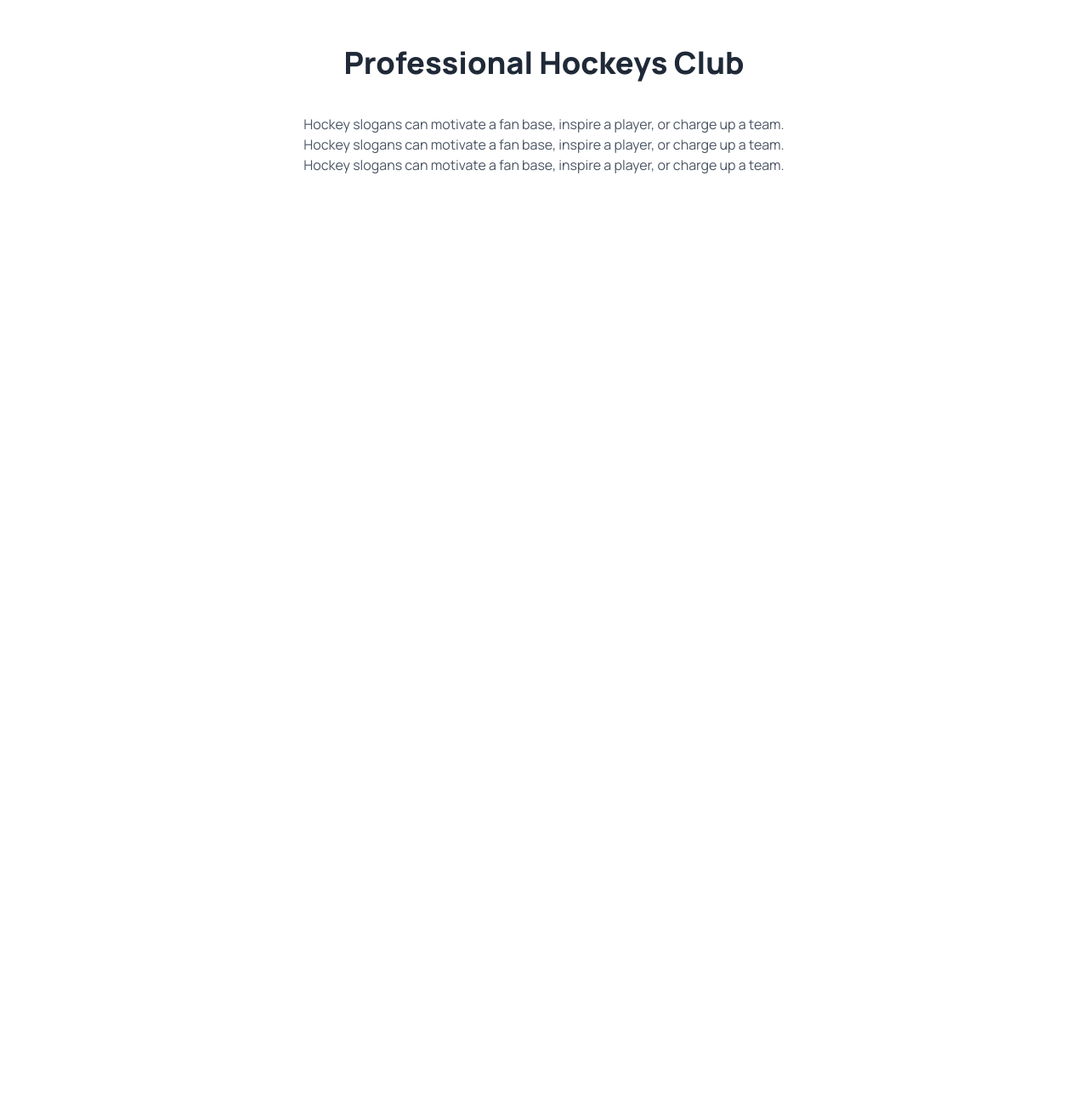
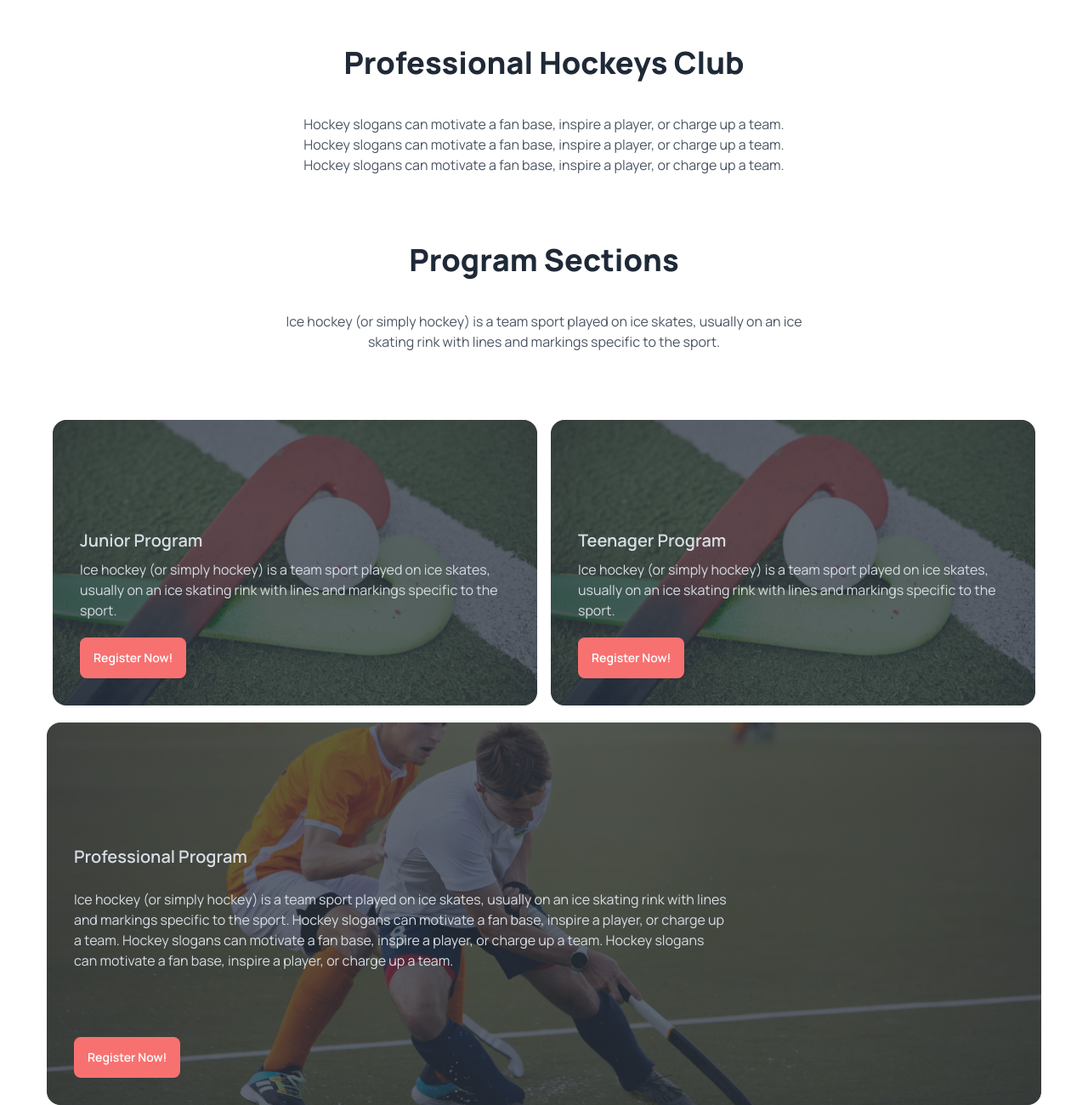
Before and after one commit to Sihab89T/assignment-3, a plain HTML site: page index.html in a window 1280 px wide. Shown: the part 1124-2424 px from the top of the page at 85% size. Before the commit the page ends 1330 px from the top, so only its background shows below. Drawn offline with nearby package versions, Linux system fonts and the light colour scheme.

Commit message:
added program section

```diff
--- a/index.html
+++ b/index.html
@@ -1,5 +1,6 @@
 <!DOCTYPE html>
 <html lang="en">
+
 <head>
     <meta charset="UTF-8">
     <meta name="viewport" content="width=device-width, initial-scale=1.0">
@@ -9,16 +10,18 @@
     <script src="https://cdn.tailwindcss.com"></script>
     <link rel="preconnect" href="https://fonts.googleapis.com">
     <link rel="preconnect" href="https://fonts.gstatic.com" crossorigin>
-<link href="https://fonts.googleapis.com/css2?family=Manrope:wght@400;500;600;700;800&display=swap" rel="stylesheet">
+    <link href="https://fonts.googleapis.com/css2?family=Manrope:wght@400;500;600;700;800&display=swap"
+        rel="stylesheet">
 
     <style>
-      .font-manrope{
+        .font-manrope {
             font-family: 'Manrope', sans-serif;
         }
     </style>
 
 
 </head>
+
 <body class="font-manrope">
     <header class="w-full">
         <nav class="container">
@@ -26,9 +29,14 @@
                 <div class="navbar-start">
                     <div class="dropdown">
                         <div tabindex="0" role="button" class="btn btn-ghost lg:hidden">
-                  <svg xmlns="http://www.w3.org/2000/svg" class="h-5 w-5" fill="none" viewBox="0 0 24 24" stroke="currentColor"><path stroke-linecap="round" stroke-linejoin="round" stroke-width="2" d="M4 6h16M4 12h8m-8 6h16" /></svg>
+                            <svg xmlns="http://www.w3.org/2000/svg" class="h-5 w-5" fill="none" viewBox="0 0 24 24"
+                                stroke="currentColor">
+                                <path stroke-linecap="round" stroke-linejoin="round" stroke-width="2"
+                                    d="M4 6h16M4 12h8m-8 6h16" />
+                            </svg>
                         </div>
-                <ul tabindex="0" class="menu menu-sm dropdown-content mt-3 z-[1] p-2 shadow bg-base-100 rounded-box w-52">
+                        <ul tabindex="0"
+                            class="menu menu-sm dropdown-content mt-3 z-[1] p-2 shadow bg-base-100 rounded-box w-52">
                             <li><a>Home</a></li>
                             <li><a>About</a></li>
                             <li><a>Pages</a></li>
@@ -48,8 +56,10 @@
                     </ul>
                 </div>
                 <div class="navbar-end">
-                <div class="bg-red-500"><svg xmlns="http://www.w3.org/2000/svg" fill="none" viewBox="0 0 24 24" strokeWidth={1.5} stroke="currentColor" className="w-6 h-6">
-                    <path strokeLinecap="round" strokeLinejoin="round" d="m21 21-5.197-5.197m0 0A7.5 7.5 0 1 0 5.196 5.196a7.5 7.5 0 0 0 10.607 10.607Z" />
+                    <div class="bg-red-500"><svg xmlns="http://www.w3.org/2000/svg" fill="none" viewBox="0 0 24 24"
+                            strokeWidth={1.5} stroke="currentColor" className="w-6 h-6">
+                            <path strokeLinecap="round" strokeLinejoin="round"
+                                d="m21 21-5.197-5.197m0 0A7.5 7.5 0 1 0 5.196 5.196a7.5 7.5 0 0 0 10.607 10.607Z" />
                         </svg>
                     </div>
                     <div><a class="btn btn-primary bg-red-500 border-none text-white">
@@ -61,28 +71,32 @@
             <div class="container mt-16 ">
                 <div class="carousel">
                     <div id="slide1" class="carousel-item relative w-full">
-                      <img src="https://daisyui.com/images/stock/photo-1625726411847-8cbb60cc71e6.jpg" class="w-full" />
+                        <img src="https://daisyui.com/images/stock/photo-1625726411847-8cbb60cc71e6.jpg"
+                            class="w-full" />
                         <div class="absolute flex justify-between transform -translate-y-1/2 left-5 right-5 top-1/2">
                             <a href="#slide4" class="btn btn-circle">❮</a>
                             <a href="#slide2" class="btn btn-circle">❯</a>
                         </div>
                     </div>
                     <div id="slide2" class="carousel-item relative w-full">
-                      <img src="https://daisyui.com/images/stock/photo-1609621838510-5ad474b7d25d.jpg" class="w-full" />
+                        <img src="https://daisyui.com/images/stock/photo-1609621838510-5ad474b7d25d.jpg"
+                            class="w-full" />
                         <div class="absolute flex justify-between transform -translate-y-1/2 left-5 right-5 top-1/2">
                             <a href="#slide1" class="btn btn-circle">❮</a>
                             <a href="#slide3" class="btn btn-circle">❯</a>
                         </div>
                     </div>
                     <div id="slide3" class="carousel-item relative w-full">
-                      <img src="https://daisyui.com/images/stock/photo-1414694762283-acccc27bca85.jpg" class="w-full" />
+                        <img src="https://daisyui.com/images/stock/photo-1414694762283-acccc27bca85.jpg"
+                            class="w-full" />
                         <div class="absolute flex justify-between transform -translate-y-1/2 left-5 right-5 top-1/2">
                             <a href="#slide2" class="btn btn-circle">❮</a>
                             <a href="#slide4" class="btn btn-circle">❯</a>
                         </div>
                     </div>
                     <div id="slide4" class="carousel-item relative w-full">
-                      <img src="https://daisyui.com/images/stock/photo-1665553365602-b2fb8e5d1707.jpg" class="w-full" />
+                        <img src="https://daisyui.com/images/stock/photo-1665553365602-b2fb8e5d1707.jpg"
+                            class="w-full" />
                         <div class="absolute flex justify-between transform -translate-y-1/2 left-5 right-5 top-1/2">
                             <a href="#slide3" class="btn btn-circle">❮</a>
                             <a href="#slide1" class="btn btn-circle">❯</a>
@@ -93,14 +107,75 @@
         </section>
     </header>
     <main>
-        <section>
+        <section class="container">
             <div class="professional-container mt-20 text-center">
                 <h2 class="text-4xl font-extrabold">Professional Hockeys Club</h2>
-                <p class="mt-10 text-gray-600">Hockey slogans can motivate a fan base, inspire a player, or charge up a team.
+                <p class="mt-10 text-gray-600">Hockey slogans can motivate a fan base, inspire a player, or charge up a
+                    team.
                     <br>
                     Hockey slogans can motivate a fan base, inspire a player, or charge up a team.
                     <br>
-                    Hockey slogans can motivate a fan base, inspire a player, or charge up a team.</p>
+                    Hockey slogans can motivate a fan base, inspire a player, or charge up a team.
+                </p>
+            </div>
+            <div class="">
+                <div class="text-center mt-20">
+                    <h2 class="text-4xl font-extrabold">Program Sections</h2>
+                    <p class="mt-10 text-gray-600">Ice hockey (or simply hockey) is a team sport played on ice skates,
+                        usually on an ice
+                        <br>
+                        skating rink with lines and markings specific to the sport.
+                    </p>
+                </div>
+                <div class="flex space-x-4 mt-20 justify-center">
+                    <div class="card w-[570px] image-full">
+                        <figure><img src="Images/2.png" alt="" /></figure>
+                        <div class="card-body">
+                            <h2 class="card-title mt-24">Junior Program</h2>
+                            <p>Ice hockey (or simply hockey) is a team sport played on ice skates, usually on an ice
+                                skating rink with lines and markings specific to the sport.</p>
+                            <div class="card-actions justify-start">
+                                <button class="btn btn-primary bg-red-400 text-white border-none">Register Now!</button>
+                            </div>
+                        </div>
+                    </div>
+                    <div class="card w-[570px] image-full">
+                        <figure><img src="Images/2.png" alt="" /></figure>
+                        <div class="card-body">
+                            <h2 class="card-title mt-24">Teenager Program</h2>
+                            <p>Ice hockey (or simply hockey) is a team sport played on ice skates, usually on an ice
+                                skating rink with lines and markings specific to the sport.</p>
+                            <div class="card-actions justify-start">
+                                <button class="btn btn-primary bg-red-400 text-white border-none">Register Now!</button>
+                            </div>
+                        </div>
+                    </div>
+                </div>
+                <div class="flex justify-center mt-5">
+                    <div class="card  image-full">
+                        <figure><img class="" src="Images/4.png" alt="" /></figure>
+                        <div class="card-body">
+                            <h2 class="card-title mt-28 mb-4">Professional Program</h2>
+                            <p class="">Ice hockey (or simply hockey) is a team sport played on ice skates, usually on an ice
+                                skating rink with lines <br>
+                                 and markings
+                                 specific to the sport.
+                                Hockey slogans can motivate
+
+                                 a fan base, inspire a player, or charge up <br>
+                                  a team.
+                                Hockey slogans can
+                                 motivate a fan base, inspire a player, or charge up a team.
+
+                                Hockey slogans <br>
+                                 can motivate a fan base, inspire a player, or charge up a team.
+                            </p>
+                            <div class="card-actions justify-start">
+                                <button class="btn btn-primary bg-red-400 text-white border-none">Register Now!</button>
+                            </div>
+                        </div>
+                    </div>
+                </div>
             </div>
         </section>
     </main>
@@ -108,4 +183,5 @@
 
     </footer>
 </body>
+
 </html>
```
Lines whose indentation alone changed are shown as unchanged.
